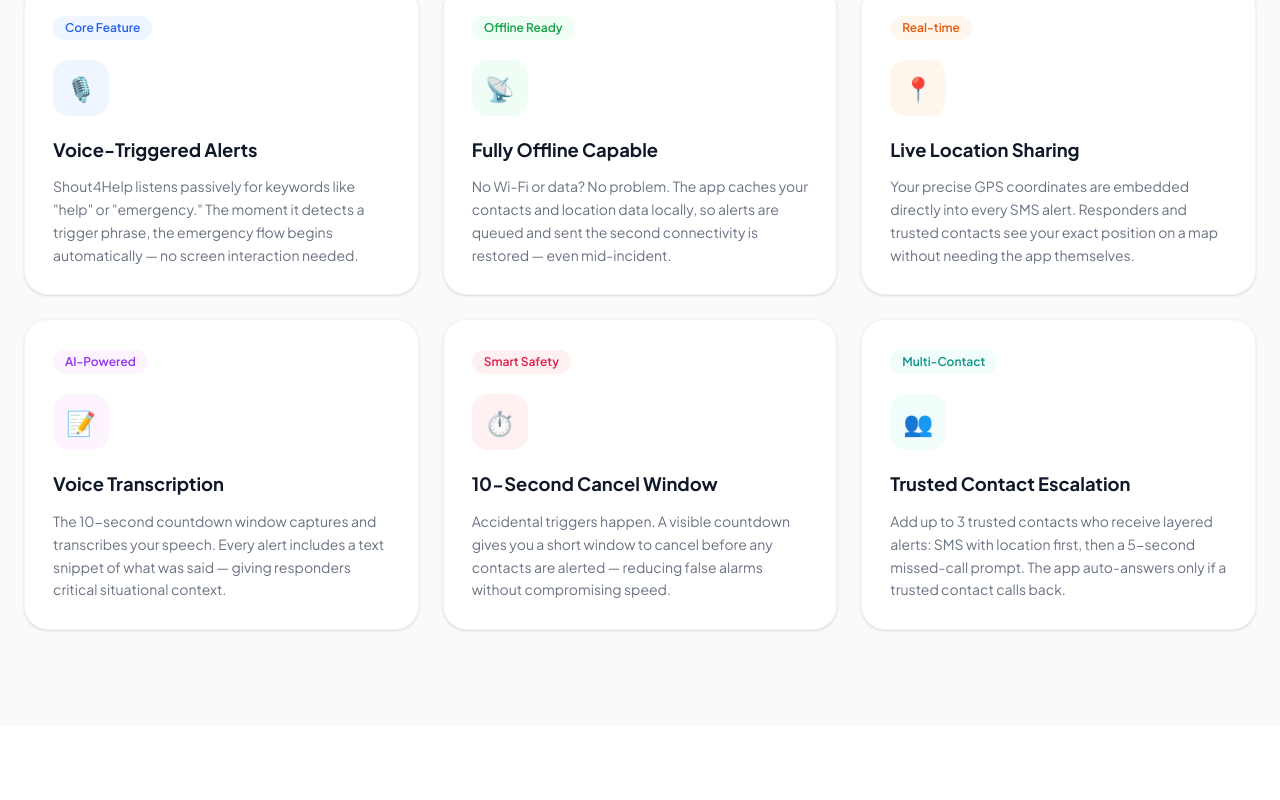
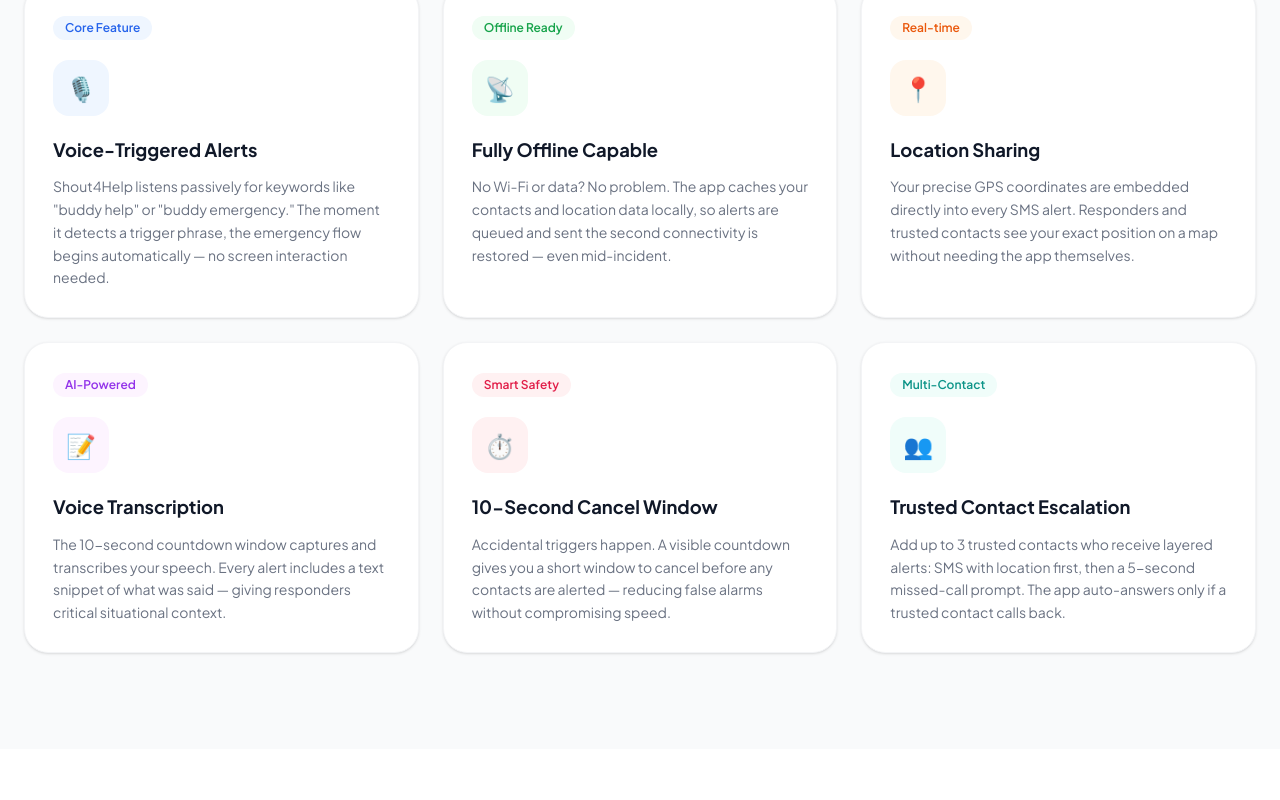
Before and after one commit to iesequeira34/shout4help-website, a React (Vite) app: page / in a window 1280 px wide. Shown: the part 1160-1960 px from the top of the page. Built offline with nearby package versions, Linux system fonts and the light colour scheme; no server answers.

Commit message:
Changed site details

```diff
--- a/src/ReferenceLanding.tsx
+++ b/src/ReferenceLanding.tsx
@@ -23,7 +23,7 @@
     accent: '#2563EB',
     title: 'Voice-Triggered Alerts',
     description:
-      'Shout4Help listens passively for keywords like "help" or "emergency." The moment it detects a trigger phrase, the emergency flow begins automatically — no screen interaction needed.',
+      'Shout4Help listens passively for keywords like "buddy help" or "buddy emergency." The moment it detects a trigger phrase, the emergency flow begins automatically — no screen interaction needed.',
     tag: 'Core Feature',
   },
   {
@@ -39,7 +39,7 @@
     icon: '📍',
     color: '#FFF7ED',
     accent: '#EA580C',
-    title: 'Live Location Sharing',
+    title: 'Location Sharing',
     description:
       'Your precise GPS coordinates are embedded directly into every SMS alert. Responders and trusted contacts see your exact position on a map without needing the app themselves.',
     tag: 'Real-time',
@@ -150,7 +150,6 @@
       { value: 'Zero', label: 'taps needed to trigger an alert' },
     ],
     bullets: [
-      'Designed for low-tech comfort',
       'Family notified with full context',
       'Works offline at home',
     ],
@@ -171,8 +170,7 @@
       { value: 'Offline', label: 'GPS caching built in' },
     ],
     bullets: [
-      'Satellite location caching',
-      'Queued alerts on reconnect',
+      'Detection range of about 10ft',
       'Battery-optimised background mode',
     ],
   },
@@ -798,7 +796,7 @@
           className="text-white mb-4"
           style={{ fontSize: 'clamp(2rem, 5vw, 3.5rem)', fontWeight: 800, lineHeight: 1.15 }}
         >
-          Enter your Gmail,
+          Enter your Gmail ID,
           <span
             style={{
               background: 'linear-gradient(90deg, #93C5FD, #BFDBFE)',
@@ -807,7 +805,7 @@
             }}
           >
             {' '}
-            then open the app on Play.
+            then open the app on Play Store.
           </span>
         </h2>
         <p
```
Lines whose indentation alone changed are shown as unchanged.
